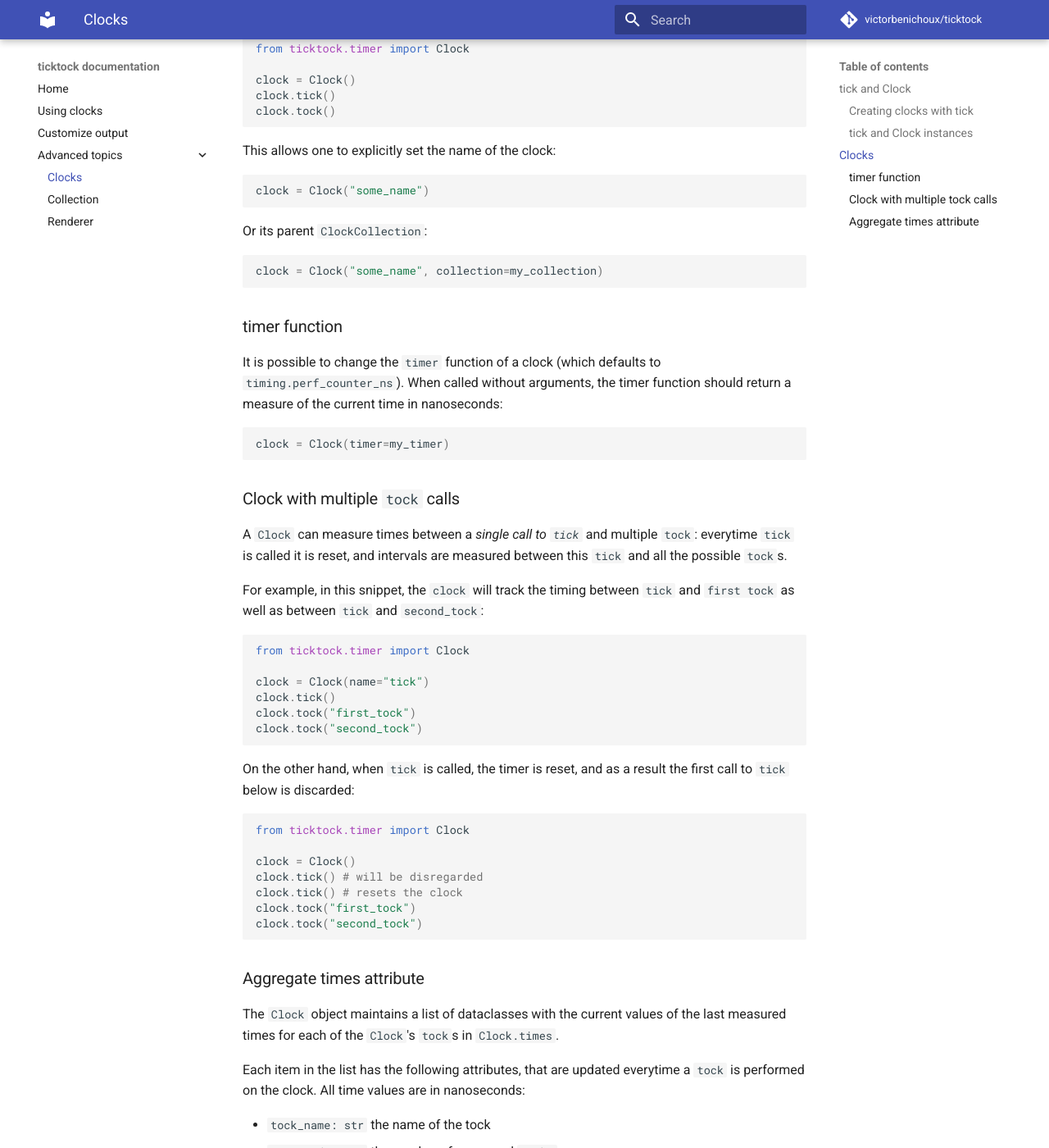
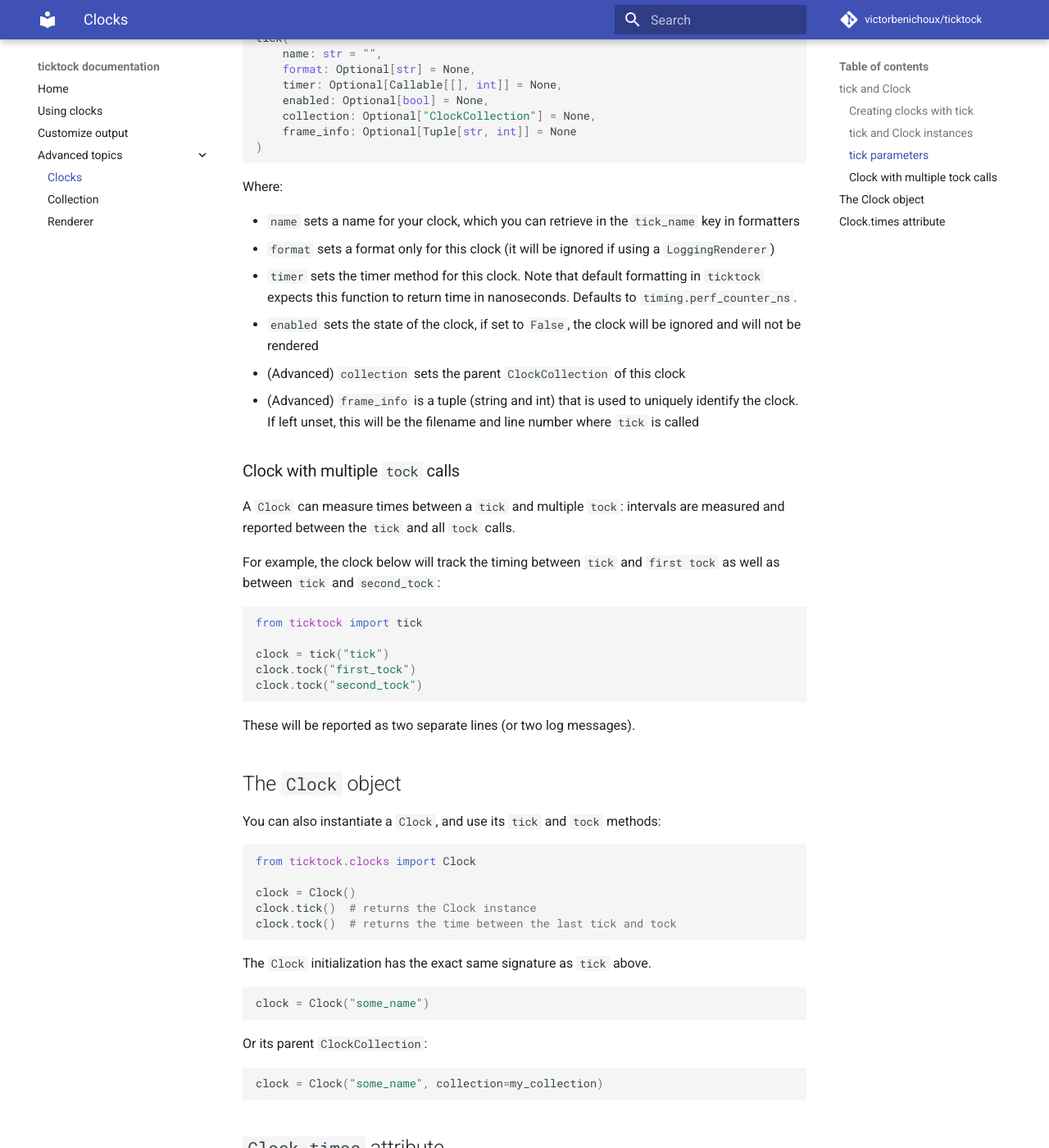
Before and after one commit to victorbenichoux/ticktock, an MkDocs documentation site: the page built from docs/clocks.md, in a window 1280 px wide and 1400 px high, scrolled down 1385 px. Shown: the whole window at 82% size. Built offline with MkDocs 1.6.1 and Material for MkDocs 9.7.7, drawn with Linux system fonts in a browser that asks for light colours; comment, search, counter and statistics services are not loaded; some of the changed text lies outside the part shown.

Commit message:
docs: update clocks doc

````diff
--- a/docs/clocks.md
+++ b/docs/clocks.md
@@ -65,19 +65,60 @@ clock = tick()
 clock.tock()
 ```
 
-## Clocks
+### `tick` parameters
 
-You can define a `Clock` directly, and use its `tick` and `tock` methods:
+You can specify some options for each call to `tick`:
+```python
+tick(
+    name: str = "",
+    format: Optional[str] = None,
+    timer: Optional[Callable[[], int]] = None,
+    enabled: Optional[bool] = None,
+    collection: Optional["ClockCollection"] = None,
+    frame_info: Optional[Tuple[str, int]] = None
+)
+```
+
+Where:
+
+- `name` sets a name for your clock, which you can retrieve in the `tick_name` key in formatters
+- `format` sets a format only for this clock (it will be ignored if using a `LoggingRenderer`)
+- `timer` sets the timer method for this clock. Note that default formatting in `ticktock` expects this function to return time in nanoseconds. Defaults to `timing.perf_counter_ns`.
+- `enabled` sets the state of the clock, if set to `False`, the clock will be ignored and will not be rendered
+- (Advanced) `collection` sets the parent `ClockCollection` of this clock
+- (Advanced) `frame_info` is a tuple (string and int) that is used to uniquely identify the clock. If left unset, this will be the filename and line number where `tick` is called
+
+
+### Clock with multiple `tock` calls
+
+A `Clock` can measure times between a `tick` and multiple `tock`: intervals are measured and reported between the `tick` and all `tock` calls.
+
+For example, the clock below will track the timing between `tick` and `first tock` as well as between `tick` and `second_tock`:
 
 ```python
-from ticktock.timer import Clock
+from ticktock import tick
+
+clock = tick("tick")
+clock.tock("first_tock")
+clock.tock("second_tock")
+```
+
+These will be reported as two separate lines (or two log messages).
+
+
+## The `Clock` object
+
+You can also instantiate a `Clock`, and use its `tick` and `tock` methods:
+
+```python
+from ticktock.clocks import Clock
 
 clock = Clock()
-clock.tick()
-clock.tock()
+clock.tick()  # returns the Clock instance
+clock.tock()  # returns the time between the last tick and tock
 ```
 
-This allows one to explicitly set the name of the clock:
+The `Clock` initialization has the exact same signature as `tick` above.
 ```python
 clock = Clock("some_name")
 ```
@@ -87,52 +128,17 @@ Or its parent `ClockCollection`:
 clock = Clock("some_name", collection=my_collection)
 ```
 
-### timer function
+## `Clock.times` attribute
 
-It is possible to change the `timer` function of a clock (which defaults to `timing.perf_counter_ns`). When called without arguments, the timer function should return a measure of the current time in nanoseconds:
+Internally, `Clock` objects maintain a `times` attribute. It is a dictionary of `ticktock.data.AggegateTimes` dataclasses (one for each `tock`) that holds statistics on the measured times.
 
-```python
-clock = Clock(timer=my_timer)
-```
-
-### Clock with multiple `tock` calls
-
-A `Clock` can measure times between a *single call to `tick`* and multiple `tock`: everytime `tick` is called it is reset, and intervals are measured between this `tick` and all the possible `tock`s.
-
-For example, in this snippet, the `clock` will track the timing between `tick` and `first tock` as well as between `tick` and `second_tock`:
-
-```python
-from ticktock.timer import Clock
-
-clock = Clock(name="tick")
-clock.tick()
-clock.tock("first_tock")
-clock.tock("second_tock")
-```
-
-On the other hand, when `tick` is called, the timer is reset, and as a result the first call to `tick` below is discarded:
-
-```python
-from ticktock.timer import Clock
-
-clock = Clock()
-clock.tick() # will be disregarded
-clock.tick() # resets the clock
-clock.tock("first_tock")
-clock.tock("second_tock")
-```
-
-### Aggregate times attribute
-
-The `Clock` object maintains a list of dataclasses with the current values of the last measured times for each of the `Clock`'s `tock`s in `Clock.times`.
-
-Each item in the list has the following attributes, that are updated everytime a `tock` is performed on the clock. All time values are in nanoseconds:
+Everytime a `tock` is performed on the clock, it updates its estimates in the `times` attribute (all time values are in nanoseconds):
 
 - `tock_name: str` the name of the tock
-- `n_periods: int` the number of measured `tocks`
-- `avg_time_ns: float` the running average measured time
-- `std_time_ns: float = 0` the running standard deviation
-- `min_time_ns: float` and `max_time_ns: float` the running extrema
-- `last_tick_time_ns: float` the last time this was `tick`ed
-- `last_tock_time_ns: float` the last time this was `tock`ed
-- `last_time_ns: float` the last measured time
+- `tock_filename: str` the filename where tock was called
+- `tock_line: int` the line number where tock was called
+- `count: int` the number of times `tock` was called
+- `avg_time_ns: float` the running average of time intervals
+- `min_time_ns: float` and `max_time_ns: float` the running extrema of time intervals
+- `last_time_ns: float` the last measured time interval
+- `std_time_ns: float = 0` the running standard deviation of  time intervals
--- a/docs/rendering.md
+++ b/docs/rendering.md
@@ -15,7 +15,7 @@ Create your own `ClockCollection` with a custom renderer to customiwe the way `t
 Then, set it as the default collection so all your `tick`s and `tock`s are attached to it:
 
 ```python
-from ticktock.timer import ClockCollection, set_collection
+from ticktock.collection import ClockCollection, set_collection
 from ticktock import renderers
 
 collection = ClockCollection(renderer = renderers.StandardRenderer())
````
Also changed, not shown: docs/collection.md (+3 -3 lines).
